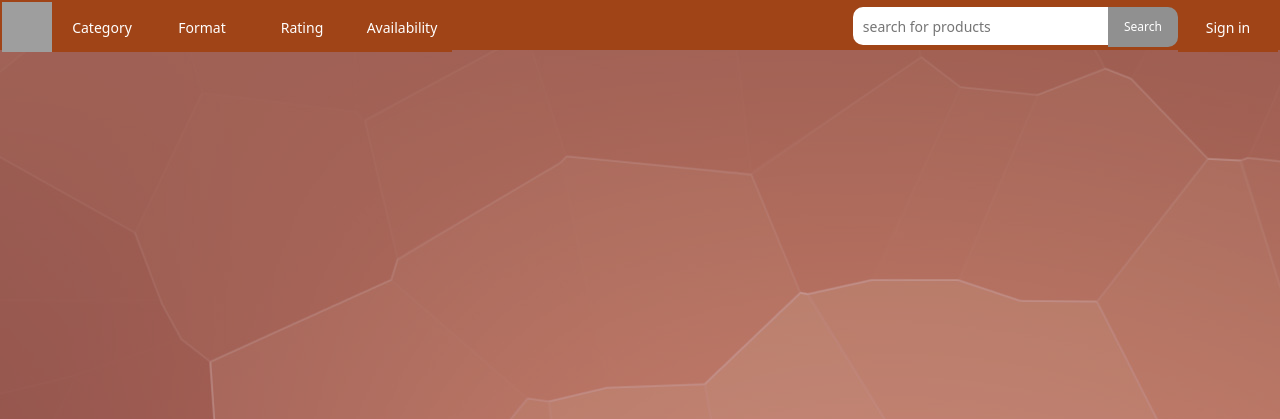
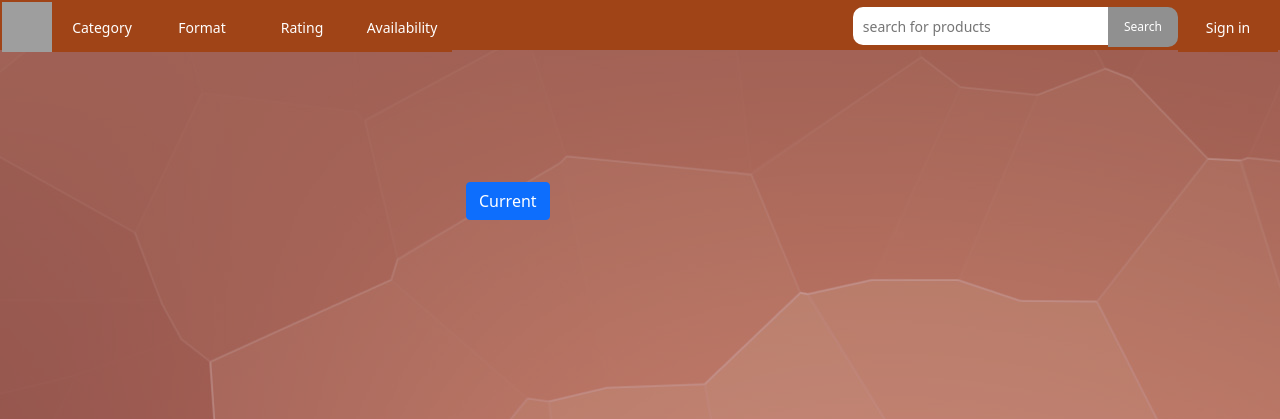
Before and after one commit to unsw-cse-comp3900-9900-21T3/capstone-project-9900-h18b-aoligei, a Django app: page /search/ in a window 1280 px wide. Shown: the top 419 px of the page. Run offline with Django 3.2, Linux system fonts and the light colour scheme; data that the repository does not hold is empty; grey boxes are pictures that could not be loaded.

Commit message:
pagination

```diff
--- a/Product/views.py
+++ b/Product/views.py
@@ -27,8 +27,8 @@ def search(request):
     page = request.GET.get('page')
     products = paginator.get_page(page)
 
+
     context = {'products': products}
-
     return render(request, 'Product/search.html', context)
 
 
--- a/templates/Product/search.html
+++ b/templates/Product/search.html
@@ -34,12 +34,26 @@
                     </div>
                 </div>
             {% endfor %}
-        </div>
+        </div><br/><br/><br/>
 
         <div class="row">
             <div class="col-md-3 offset-md-4">
                 <ul class="pagination">
+
                     {% if products.has_previous %}
+                        <li class="page-item">
+                        <a  class="page-link" href="?page={{ products.previous_page_number }}">Previous</a>
+                        </li>
+                    {% endif %}
+
+                    <li class="page-item active">
+                        <a class="page-link" href="?page={{ products.number }}">Current</a>
+                        </li>
+
+                    {% if products.has_next %}
+                        <li class="page-item">
+                        <a class="page-link" href="?page={{ products.next_page_number }}">Next</a>
+                        </li>
                     {% endif %}
                 </ul>
             </div>
```
Lines whose indentation alone changed are shown as unchanged.
